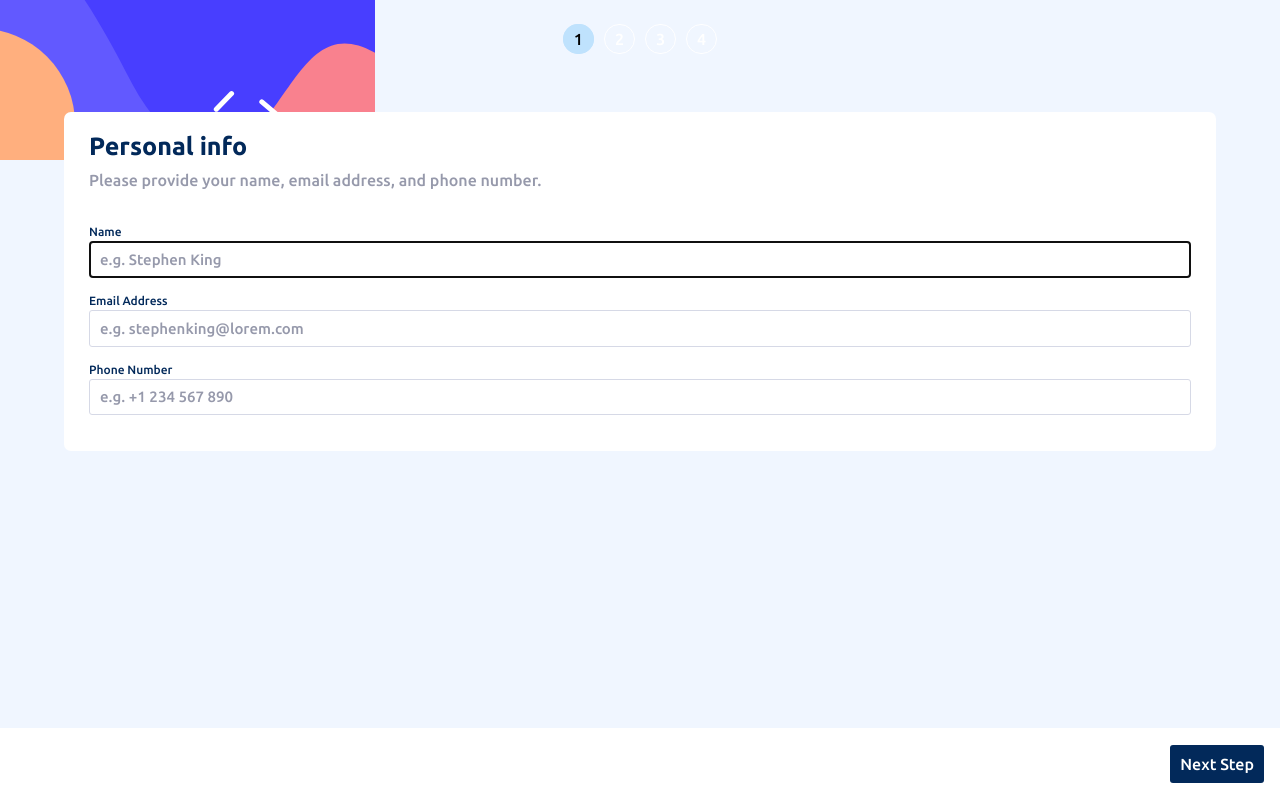
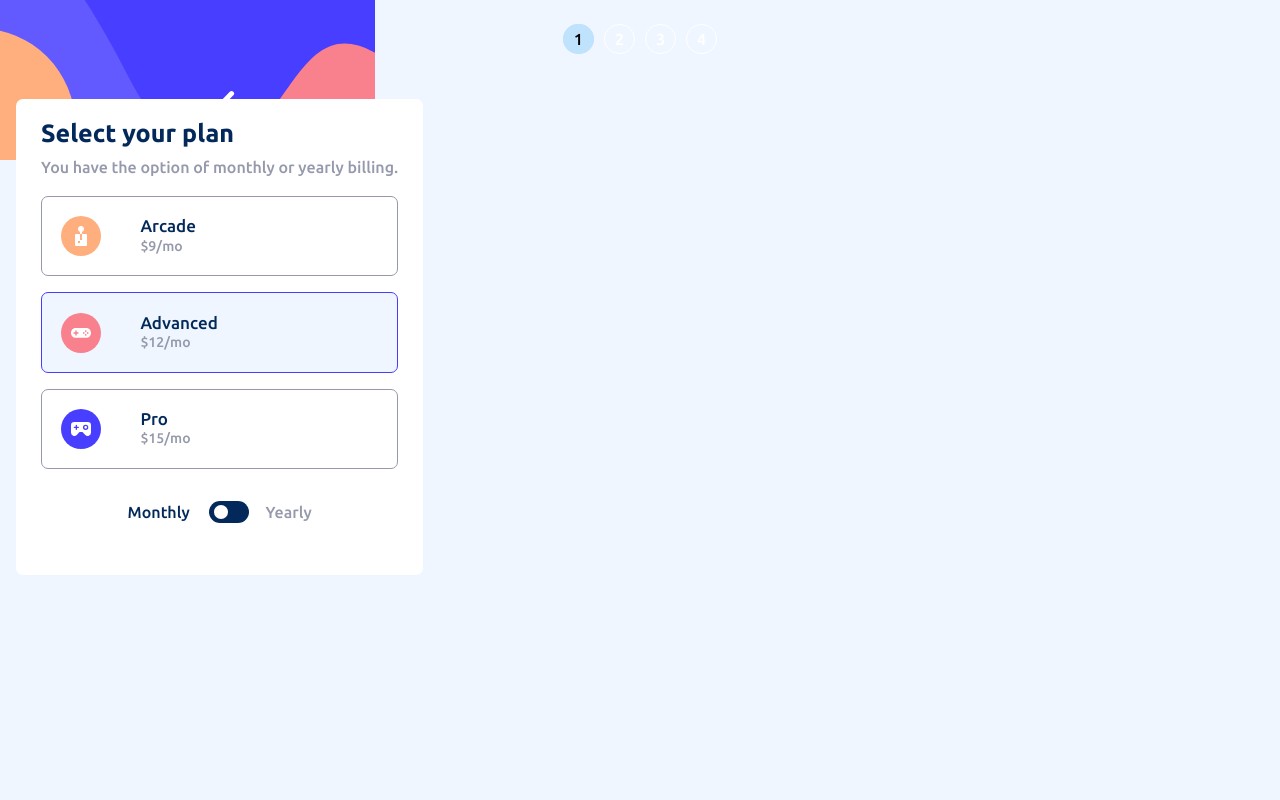
Before and after one commit to facundofrias/multi-step-form, a plain HTML site: page index.html in a window 1280 px wide. Shown: the top 800 px of the page. Drawn offline with Linux system fonts and the light colour scheme.

Commit message:
Se reacomodaron estilos css.

```diff
--- a/index.html
+++ b/index.html
@@ -33,6 +33,7 @@
 
 <body>
   <form class="form" action="">
+    <div class="steps-container">
       <div class="sidebar-container">
         <!-- <img src="./assets/images/bg-sidebar-mobile.svg" alt=""> -->
         <nav class="navbar">
@@ -50,40 +51,29 @@
               <a class="navbar__a" href="">4</a>
             </li>
           </ul>
-      </nav>
-
-      <!-- Step 1
-      Your info
-
-      Step 2
-      Select plan
-
-      Step 3
-      Add-ons
-
-      Step 4
-      Summary -->
       </div>
+      <!-- Step 1 - Personal info -->
       <div class="data tab">
-      <div class="data__field-container">
+        <div class="data__step-info">
           <p class="data__title">Personal info</p>
           <p class="data__description">Please provide your name, email address, and phone number.</p>
         </div>
-      <div class="data__field-container">
-        <label for="name">Name</label>
-        <input type="text" name="" id="name" placeholder="e.g. Stephen King" required autofocus>
+        <div class="field">
+          <label class="field__title" for="name">Name</label>
+          <input class="field-input" type="text" name="" id="name" placeholder="e.g. Stephen King" required autofocus>
         </div>
-      <div class="data__field-container">
-        <label for="email">Email Address</label>
-        <input type="email" name="" id="email" placeholder="e.g. stephenking@lorem.com"  required>
+        <div class="field">
+          <label class="field__title" for="email">Email Address</label>
+          <input class="field-input" type="email" name="" id="email" placeholder="e.g. stephenking@lorem.com"  required>
         </div>
-      <div class="data__field-container">
-        <label for="name">Phone Number</label>
-        <input type="text" name="" id="name" placeholder="e.g. +1 234 567 890" required>
+        <div class="field">
+          <label class="field__title" for="name">Phone Number</label>
+          <input class="field-input" type="text" name="" id="name" placeholder="e.g. +1 234 567 890" required>
         </div>
       </div>
-    <div class="data tab plan-container">
-      <div class="data__field-container">
+      <!-- Step 2 - Plan selection -->
+      <div class="data tab">
+        <div class="data__step-info">
           <p class="data__title">Select your plan</p>
           <p class="data__description">You have the option of monthly or yearly billing.</p>
         </div>
@@ -114,6 +104,7 @@
           <span class="type-plan">Yearly</span>
         </div>
       </div>
+      <!-- Step 3 - Add-ons -->
       <div class="data tab">
         <div class="data__field-container">
           <p class="data__title">Pick add-ons</p>
@@ -144,7 +135,7 @@
           <span class="data__add-ons-cost">+$1/mo</span>
         </div>
       </div>
-
+      <!-- Step 4 - Summary -->
       <div class="data tab summary">
         <div class="data__field-container">
           <p class="data__title">Finishing up</p>
@@ -167,7 +158,7 @@
           <span class="check-total-cost">+$12/mo</span>
         </div>
       </div>
-
+    </div>
     <div class="footer">
       <!-- <a class="footer__btn-back">
         Go Back
--- a/js/script.js
+++ b/js/script.js
@@ -1,4 +1,4 @@
-let tab = 0;
+let tab = 1;
 mostrarPestaña(tab);
 
 // Funciones
--- a/scss/_footer.scss
+++ b/scss/_footer.scss
@@ -1,7 +1,6 @@
 .footer {
-  margin-top: auto;
-  padding: 12px 1rem;
-  height: 4.5rem;
+  width: 100%;
+  padding: 1rem;
   background-color: white;
   display: flex;
   justify-content: end;
@@ -18,7 +17,6 @@
   }
 
   &__btn-back {
-    // visibility: hidden;
     font-weight: 500;
     color: $coolGray;
   }
--- a/scss/_form.scss
+++ b/scss/_form.scss
@@ -1,33 +1,24 @@
 .form {
   height: 100vh;
   min-height: 560px;
-  display: flex;
-  flex-direction: column;
+}
+
+.steps-container {
+  height: calc(100% + 99px);
 }
 
 .data {
-  width: 90%;
-  margin: 1rem auto;
+  margin: 0 1rem;
   padding: 20px 25px;
-
   background-color: $white;
   border-radius: 7px;
+  position: absolute;
+  top: 99px;
 
-  position: relative;
-  top: -4rem;
-
-  // Step 1 - Personal info
   &__field-container {
     margin-bottom: 1rem;
     display: flex;
     flex-direction: column;
-
-    & label {
-      padding-bottom: 3px;
-      font-size: 12px;
-      font-weight: 500;
-      color: $marineBlue;
-    }
   }
 
   &__title {
@@ -122,6 +113,21 @@
   }
 }
 
+// Step 1 - Personal info
+.field {
+  margin-bottom: 1rem;
+  display: flex;
+  flex-direction: column;
+
+  &__title {
+    padding-bottom: 3px;
+    font-size: 12px;
+    font-weight: 500;
+    color: $marineBlue;
+  }
+}
+
+
 .mode-plan {
   font-size: 17px;
   font-weight: 500;
@@ -154,7 +160,7 @@
 }
 
 // Step 4 - Finishing up
-.finishing-up {
+.summary {
   font-weight: 500;
 }
 
--- a/scss/_header.scss
+++ b/scss/_header.scss
@@ -4,6 +4,8 @@
   background-repeat: no-repeat;
   display: flex;
   justify-content: center;
+  position: absolute;
+  width: 100%;
 }
 
 .navbar {
```
Also changed, not shown: css/styles.css, 1 other file. Lines whose indentation alone changed are shown as unchanged.
